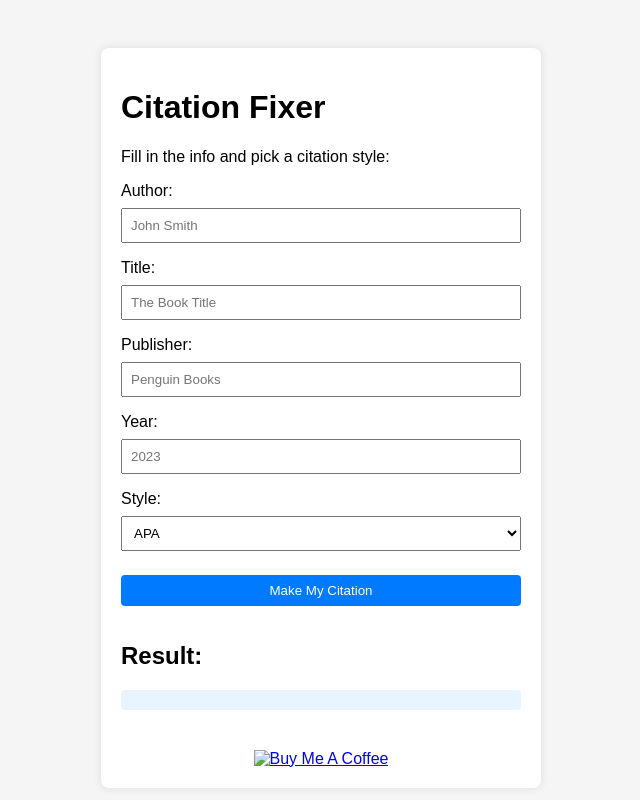
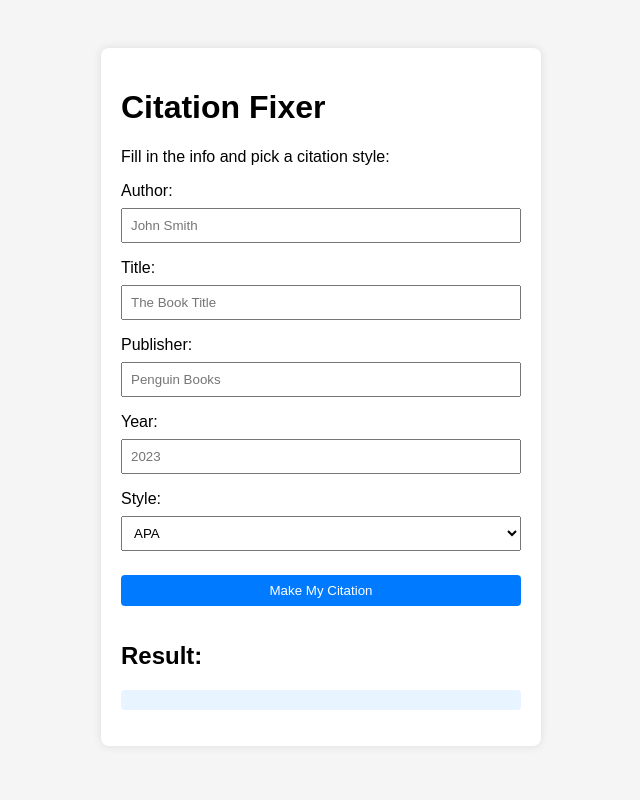
Before and after one commit to MParr09/citation-fixer, a plain HTML site: page index.html in a window 1280 px wide. Shown: the whole page, without its empty margins (319-959 px from the left). Drawn offline with Linux system fonts and the light colour scheme.

Commit message:
Update index.html

```diff
--- a/index.html
+++ b/index.html
@@ -35,15 +35,6 @@
     <p id="result"></p>
 
 
-    <div style="text-align:center; margin-top: 40px;">
-      <a href="https://www.buymeacoffee.com/bigapple_dev" target="_blank">
-        <img
-          src="https://cdn.buymeacoffee.com/buttons/v2/default-yellow.png"
-          alt="Buy Me A Coffee"
-          style="height: 50px; width: 180px;"
-        />
-      </a>
-    </div>
 
 
   </div>
```
